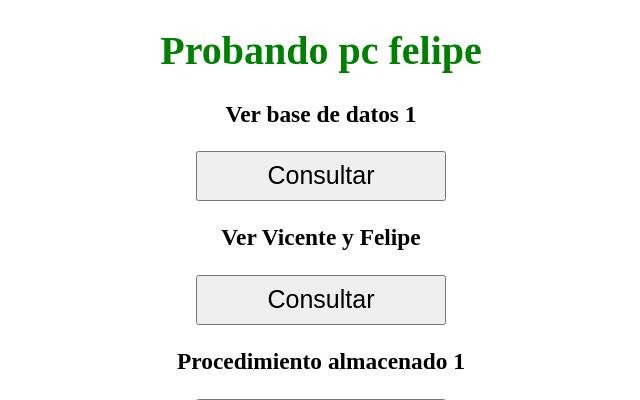
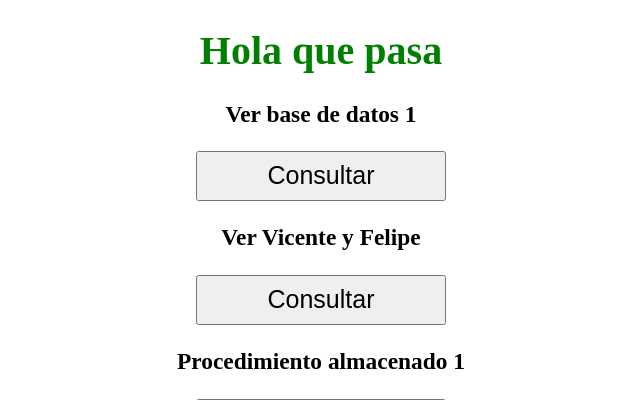
Before and after one commit to mtgil2/Grupo-11, a PHP site: page / in a window 1280 px wide. Shown: the top 400 px of the page, without its empty margins (327-967 px from the left). Run offline with PHP 8.4, Linux system fonts and the light colour scheme.

Commit message:
vicho probando

```diff
--- a/index.php
+++ b/index.php
@@ -1,7 +1,7 @@
 <?php include('./templates/header.html');   ?>
     <body>
         <div class='main'>
-            <h1 class='title'>Probando pc felipe
+            <h1 class='title'>Hola que pasa
 
             </h1>
             <div class='container'>
```
